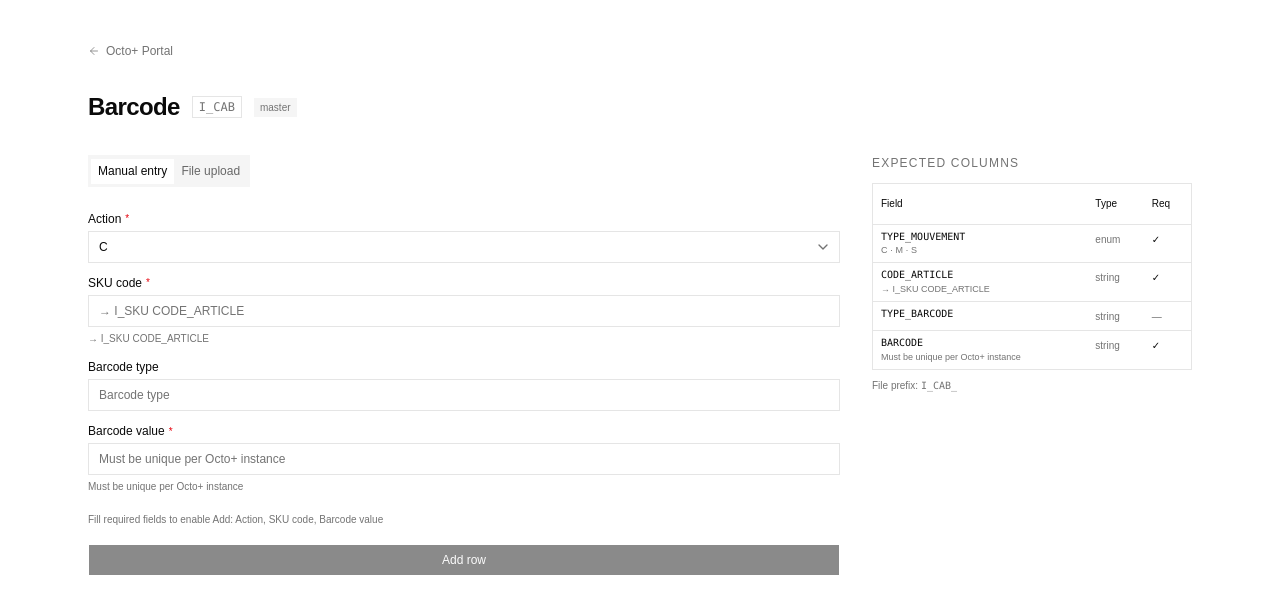
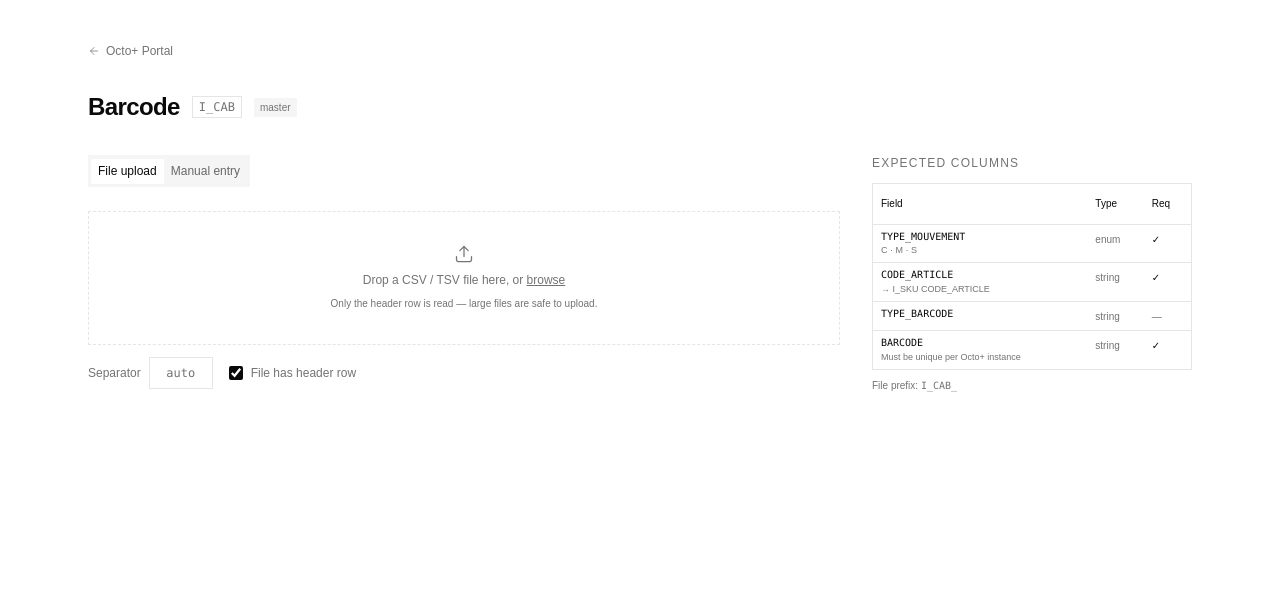
Before and after one commit to jalibudbud/octoplus-portal, a React (Vite) app in the folder frontend/: page /transform/barcode in a window 1280 px wide. Shown: the top 614 px of the page. Built offline with nearby package versions, Linux system fonts and the light colour scheme.

Commit message:
set default tab to upload

```diff
--- a/frontend/src/pages/TransformFile.tsx
+++ b/frontend/src/pages/TransformFile.tsx
@@ -152,10 +152,10 @@ export default function TransformFile() {
         <div className="grid grid-cols-1 gap-8 lg:grid-cols-[1fr_320px]">
           {/* Left — data entry */}
           <div className="space-y-6">
-            <Tabs defaultValue="manual">
+            <Tabs defaultValue="upload">
               <TabsList>
+                <TabsTrigger value="upload">File upload</TabsTrigger>
                 <TabsTrigger value="manual">Manual entry</TabsTrigger>
-                <TabsTrigger value="upload">File upload</TabsTrigger>
               </TabsList>
 
               <TabsContent value="manual" className="mt-4">
```
